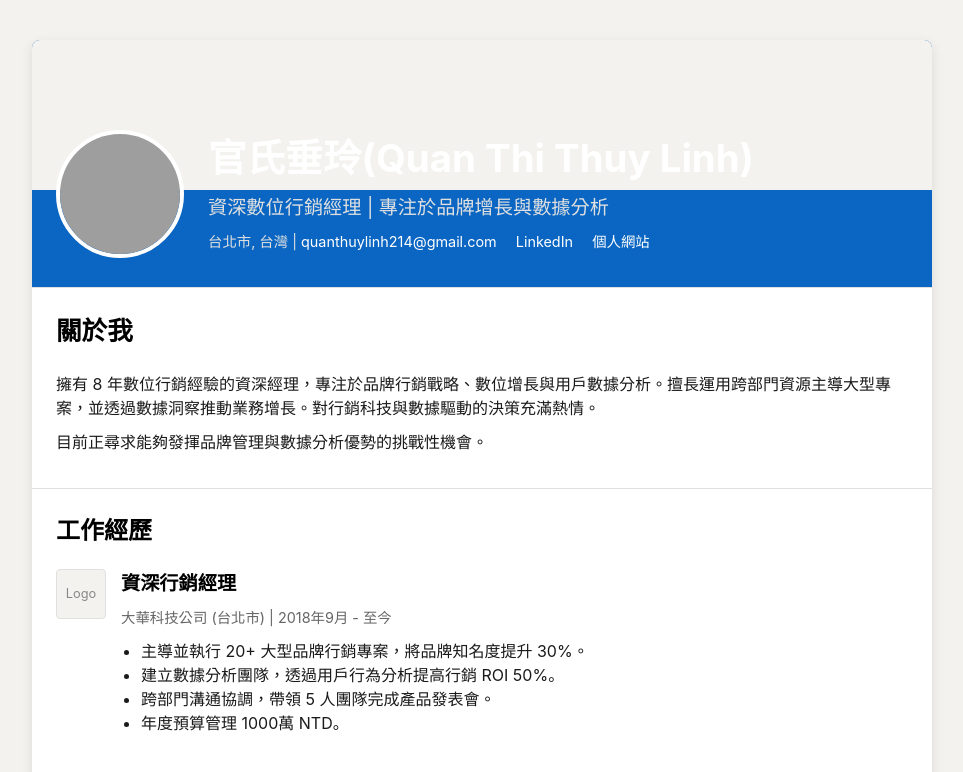
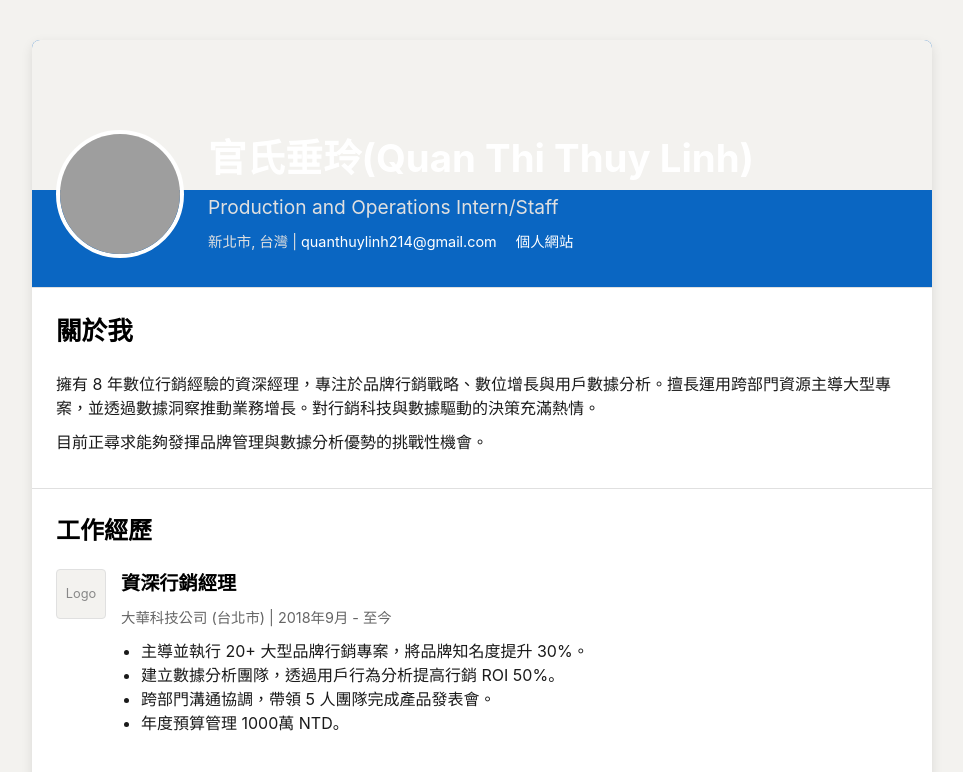
Before and after one commit to bd1131027-coder/chuilynguan, a plain HTML site: page index.html in a window 1280 px wide. Shown: the top 772 px of the page, without its empty margins (158-1121 px from the left). Drawn offline with Linux system fonts and the light colour scheme; grey boxes are pictures that could not be loaded.

Commit message:
Update index.html

```diff
--- a/index.html
+++ b/index.html
@@ -263,11 +263,10 @@
 
                 <div class="profile-text">
                     <h1>官氏垂玲(Quan Thi Thuy Linh)</h1>
-                    <p class="headline">資深數位行銷經理 | 專注於品牌增長與數據分析</p>
+                    <p class="headline">Production and Operations Intern/Staff</p>
                     <p class="contact-info">
-                        台北市, 台灣 |
+                        新北市, 台灣 |
                         <a href="mailto:quanthuylinh214@gmail.com">quanthuylinh214@gmail.com</a>
-                        <a href="https://linkedin.com/in/xiaomingchen" target="_blank">LinkedIn</a>
                         <a href="https://yourwebsite.me" target="_blank">個人網站</a>
                     </p>
                 </div>
```
